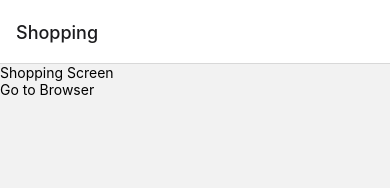
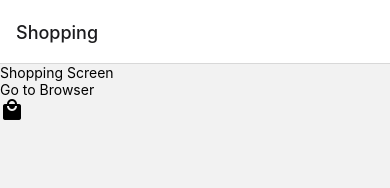
Before and after one commit to sunikko/react-native, a React Native app: screen /Shopping in a window 390 px wide. Shown: the top 188 px of the page. Built offline with nearby package versions, Linux system fonts and the light colour scheme.

Commit message:
vector icons: set up

```diff
--- a/package.json
+++ b/package.json
@@ -10,6 +10,8 @@
     "test": "jest"
   },
   "dependencies": {
+    "@react-native-vector-icons/common": "^11.0.0",
+    "@react-native-vector-icons/fontawesome6": "^6.7.1",
     "@react-navigation/bottom-tabs": "^6.x",
     "@react-navigation/native": "^6.x",
     "@react-navigation/native-stack": "^6.x",
@@ -17,6 +19,7 @@
     "react-native": "0.73.8",
     "react-native-safe-area-context": "^5.2.0",
     "react-native-screens": "^4.6.0",
+    "react-native-vector-icons": "^10.2.0",
     "react-native-webview": "^13.13.2"
   },
   "devDependencies": {
@@ -28,6 +31,7 @@
     "@react-native/metro-config": "0.73.5",
     "@react-native/typescript-config": "0.73.1",
     "@types/react": "^18.2.6",
+    "@types/react-native-vector-icons": "^6.4.18",
     "@types/react-test-renderer": "^18.0.0",
     "babel-jest": "^29.6.3",
     "eslint": "^8.19.0",
--- a/routes.ts
+++ b/routes.ts
@@ -5,6 +5,8 @@ export const RouteNames = {
   HOMETAB: 'Home-tab' as const,
 };
 
+// Define the types for the navigation stack
+// Params are not needed for the HomeTab, so we use undefined for the value of the key
 export type RootStackParamList = {
   [RouteNames.HOMETAB]: undefined; // no params needed
   [RouteNames.BROWSER]: undefined;
--- a/screens/ShoppingScreen.tsx
+++ b/screens/ShoppingScreen.tsx
@@ -2,9 +2,12 @@ import React from 'react';
 import {Text, TouchableOpacity, View} from 'react-native';
 import {RouteNames, RootStackParamList} from '../routes';
 import {NativeStackScreenProps} from '@react-navigation/native-stack';
+import MaterialCommunityIcons from 'react-native-vector-icons/MaterialCommunityIcons';
+// import Icon from '@react-native-vector-icons/fontawesome';
 
 type Props = NativeStackScreenProps<RootStackParamList>;
 
+// MaterialCommunityIcons.loadFont();
 const ShoppingScreen = ({navigation}: Props) => {
   return (
     <View>
@@ -12,6 +15,8 @@ const ShoppingScreen = ({navigation}: Props) => {
       <TouchableOpacity onPress={() => navigation.navigate(RouteNames.BROWSER)}>
         <Text>Go to Browser</Text>
       </TouchableOpacity>
+      <MaterialCommunityIcons name="shopping" size={24} color="black" />
+      {/* <Icon name="rocket" size={30} color="#900" /> */}
     </View>
   );
 };
```
Also changed, not shown: 1 other file (tests, documents, lock files or other folders).
